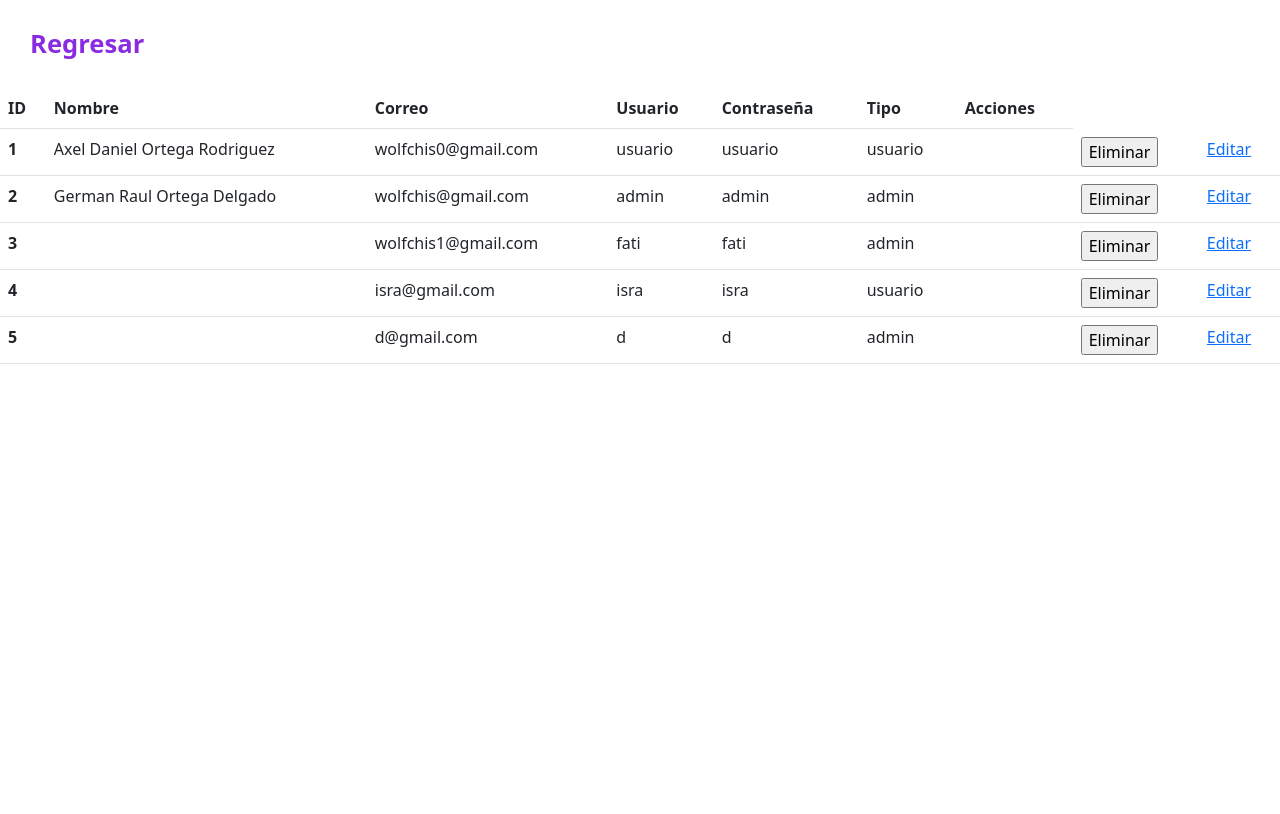
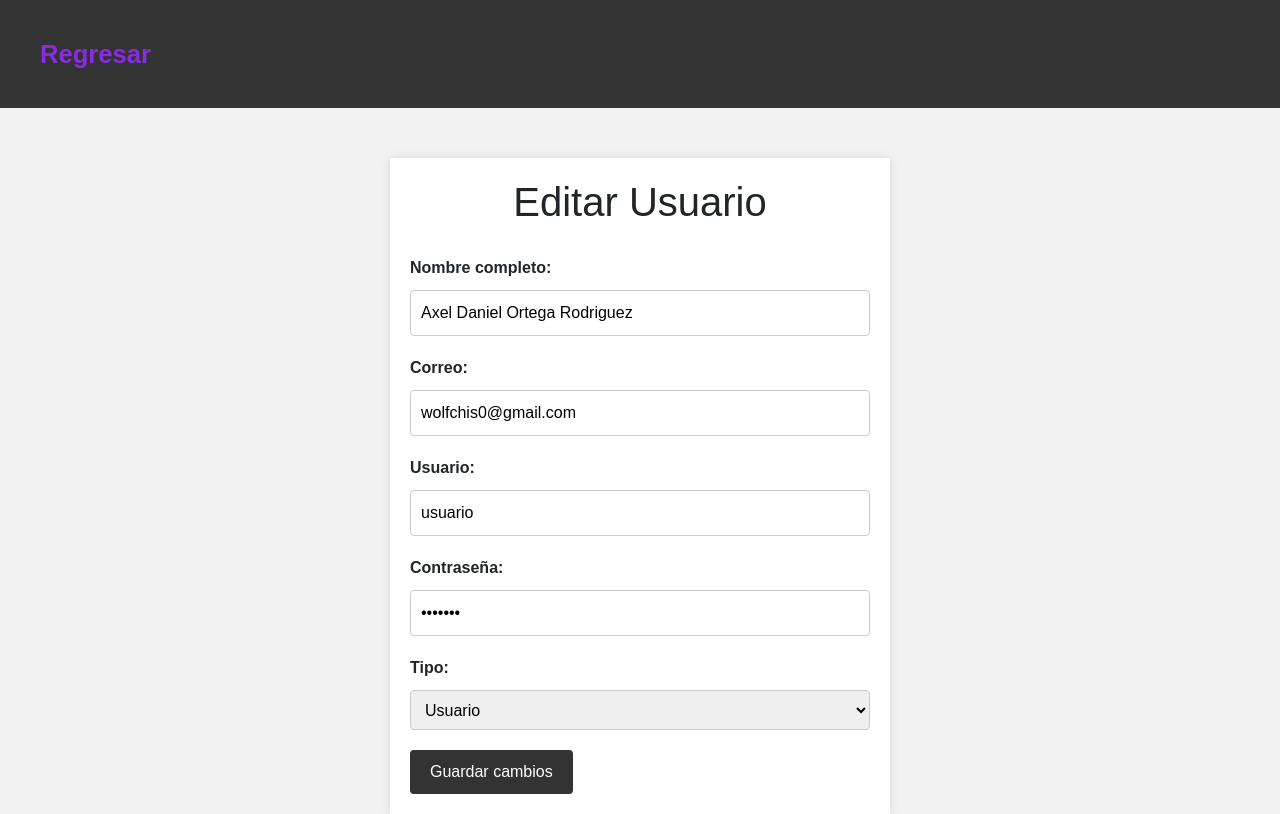
Before and after one commit to Dani1410/pagina.web.COVID-19, a PHP site: page /crud/php/editar.php?id=1 in a window 1280 px wide. Before the commit the page ends 364 px from the top, so only its background shows below. Run offline with PHP 8.4, Linux system fonts and the light colour scheme; data comes from the database, SQL or seed files in the repository.

Commit message:
Correccion de errores

```diff
--- /dev/null
+++ b/crud/php/conexion.php
@@ -0,0 +1,8 @@
+<?php
+
+$user = "localhost";
+$nombre_usuario = "root";
+$password = "";
+$nombre_bd = "blog_db";
+
+$conexion = mysqli_connect($user, $nombre_usuario, $password, $nombre_bd);
--- a/crud/php/editar.php
+++ b/crud/php/editar.php
@@ -4,73 +4,153 @@
 <head>
     <meta charset="UTF-8">
     <meta name="viewport" content="width=device-width, initial-scale=1.0">
-    <title>Editar</title>
+    <title>Editar Usuario</title>
     <link rel="stylesheet" href="./css/leer.css">
     <link rel="stylesheet" href="/bootstrap-5.3.0-dist/css/bootstrap.min.css">
+    <style>
+        body {
+            font-family: Arial, sans-serif;
+            margin: 0;
+            padding: 0;
+            background-color: #f2f2f2;
+        }
 
+        #header {
+            background-color: #333;
+            padding: 10px;
+            text-align: center;
+        }
+
+        .logo {
+            color: #fff;
+            text-decoration: none;
+            font-size: 20px;
+        }
+
+        .espacio-formulario {
+            max-width: 500px;
+            margin: 0 auto;
+            padding: 20px;
+            background-color: #fff;
+            margin-top: 50px;
+            box-shadow: 0 0 10px rgba(0, 0, 0, 0.1);
+        }
+
+        h1 {
+            text-align: center;
+            margin-bottom: 30px;
+        }
+
+        label {
+            display: block;
+            margin-bottom: 10px;
+            font-weight: bold;
+        }
+
+        input[type="text"],
+        input[type="email"],
+        input[type="password"],
+        select {
+            width: 100%;
+            padding: 10px;
+            margin-bottom: 20px;
+            border: 1px solid #ccc;
+            border-radius: 4px;
+            box-sizing: border-box;
+        }
+
+        select {
+            height: 40px;
+        }
+
+        input[type="submit"] {
+            background-color: #333;
+            color: #fff;
+            padding: 10px 20px;
+            border: none;
+            border-radius: 4px;
+            cursor: pointer;
+        }
+
+        input[type="submit"]:hover {
+            background-color: #555;
+        }
+
+        .error-message {
+            color: red;
+            margin-bottom: 10px;
+        }
+
+        .success-message {
+            color: green;
+            margin-bottom: 10px;
+        }
+    </style>
 </head>
 
 <body>
     <header id="header">
-        <a href="../index.php" class="logo">Regresar</a>
+        <a href="../leer.php" class="logo">Regresar</a>
     </header>
-    <div class="espacio-tabla">
-        <table class="table">
-            <thead>
-                <tr>
-                    <th>ID</th>
-                    <th>Nombre</th>
-                    <th>Correo</th>
-                    <th>Usuario</th>
-                    <th>Contraseña</th>
-                    <th>Tipo</th>
-                    <th>Acciones</th>
-                </tr>
-            </thead>
-            <tbody>
+    <div class="espacio-formulario">
+        <h1>Editar Usuario</h1>
+        <?php
+        // Conexión a la base de datos
+        include '../php/conexion.php';
 
-                <?php
+        // Obtener el ID del usuario a editar
+        $idUsuario = $_GET['id'];
 
-                $user = "localhost";
-                $nombre_usuario = "root";
-                $password = "";
-                $nombre_bd = "blog_db";
+        // Consulta para obtener los datos del usuario
+        $sql = "SELECT * FROM usuarios WHERE id_usuario = '$idUsuario'";
+        $result = mysqli_query($conexion, $sql);
+        $usuario = mysqli_fetch_assoc($result);
 
-                $conexion = mysqli_connect($user, $nombre_usuario, $password, $nombre_bd);
+        if (!$usuario) {
+            echo "Usuario no encontrado.";
+        } else {
+            // Actualizar el usuario en la base de datos
+            if ($_SERVER['REQUEST_METHOD'] === 'POST') {
+                $nombreCompleto = $_POST['nombre_completo'];
+                $correo = $_POST['correo'];
+                $usuario = $_POST['usuario'];
+                $contrasena = $_POST['contrasena'];
+                $tipo = $_POST['tipo'];
 
-                $sql = "SELECT * FROM usuarios";
-                $result = mysqli_query($conexion, $sql);
+                $sql = "UPDATE usuarios SET nombre_completo = '$nombreCompleto', correo = '$correo', usuario = '$usuario', contrasena = '$contrasena', tipo = '$tipo' WHERE id_usuario = '$idUsuario'";
 
-                while ($mostrar = mysqli_fetch_array($result)) {
+                if (mysqli_query($conexion, $sql)) {
+                    echo "<script>alert('Registro editado.'); window.location = '../leer.php';</script>";
+                    exit();
+                } else {
+                    echo "Error al actualizar el usuario: " . mysqli_error($conexion);
+                }
+            }
+        ?>
+            <form action="" method="POST">
+                <label for="nombre_completo">Nombre completo:</label>
+                <input type="text" name="nombre_completo" value="<?php echo $usuario['nombre_completo']; ?>" required>
 
-                ?>
+                <label for="correo">Correo:</label>
+                <input type="email" name="correo" value="<?php echo $usuario['correo']; ?>" required>
 
+                <label for="usuario">Usuario:</label>
+                <input type="text" name="usuario" value="<?php echo $usuario['usuario']; ?>" required>
 
-                    <tr>
-                        <th><?php echo $mostrar['id_usuario']; ?></th>
-                        <td><?php echo $mostrar['nombre_completo']; ?></td>
-                        <td><?php echo $mostrar['correo']; ?></td>
-                        <td><?php echo $mostrar['usuario']; ?></td>
-                        <td><?php echo $mostrar['contrasena']; ?></td>
-                        <td><?php echo $mostrar['tipo']; ?></td>
-                        <td>
-                            <!-- Eliminar -->
-                            <form action="php/eliminar.php" method="POST">
-                                <input type="hidden" value="<?php echo $mostrar['id_usuario']; ?>" name="txt-id" readonly>
-                        <td><input type="submit" value="Eliminar" name="btnEliminar"></td>
-                        </form>
-                        </td>
-                        <td>
-                            <!-- Editar -->
-                            <a href="php/editar.php?id=<?php echo $mostrar['id_usuario']; ?>">Editar</a>
-                        </td>
-                    </tr>
+                <label for="contrasena">Contraseña:</label>
+                <input type="password" name="contrasena" value="<?php echo $usuario['contrasena']; ?>" required>
 
-                <?php
-                }
-                ?>
-            </tbody>
-        </table>
+                <label for="tipo">Tipo:</label>
+                <select name="tipo" required>
+                    <option value="admin" <?php if ($usuario['tipo'] == 'admin') echo 'selected'; ?>>Administrador</option>
+                    <option value="usuario" <?php if ($usuario['tipo'] == 'usuario') echo 'selected'; ?>>Usuario</option>
+                </select>
+
+                <input type="submit" value="Guardar cambios">
+            </form>
+        <?php
+        }
+        ?>
     </div>
 </body>
 
--- a/php/header.php
+++ b/php/header.php
@@ -15,10 +15,8 @@
                 if ($tipo_usuario == 'admin') {
                     echo '<div class="menu__item container-submenu"><a href="#" class="menu__link submenu-btn">Usuarios <i class="fa-solid fa-chevron-down"></i></a>
                     <ul class="submenu">
-                        <li class="menu__item"><a href="./crud/registrar.html" class="menu__link">Registar</a></li>
-                        <li class="menu__item"><a href="./crud/" class="menu__link">Actualizar</a></li>
+                        <li class="menu__item"><a href="./crud/registrar.html" class="menu__link">Registrar</a></li>
                         <li class="menu__item"><a href="./crud/leer.php" class="menu__link">Buscar</a></li>
-                        <li class="menu__item"><a href="./crud/" class="menu__link">Borrar</a></li>
                     </ul></div>';
                 } else if ($tipo_usuario == 'usuario') {
                     echo '<div class="menu__item container-submenu"><a href="#" class="menu__link submenu-btn">PDFS <i class="fa-solid fa-chevron-down"></i></a>
--- a/php/registro_usuario_be.php
+++ b/php/registro_usuario_be.php
@@ -6,9 +6,8 @@
 $correo = $_POST['correo'];
 $usuario = $_POST['usuario'];
 $contrasena = $_POST['contrasena'];
-$nueva_contrasena = password_hash($contrasena, PASSWORD_DEFAULT);
 
-$query = "INSERT INTO usuarios (nombre_completo, correo, usuario, contrasena, tipo) VALUES ('$nombre_completo', '$correo', '$usuario', '$nueva_contrasena', 'usuario')";
+$query = "INSERT INTO usuarios (nombre_completo, correo, usuario, contrasena, tipo) VALUES ('$nombre_completo', '$correo', '$usuario', '$contrasena', 'usuario')";
 
 
 //Verificar si el dato no se repite en la db
```
Also changed, not shown: crud/leer.php (+87 -6 lines), crud/php/registrar.php (+2 -8 lines), login.php (+0 -18 lines).
